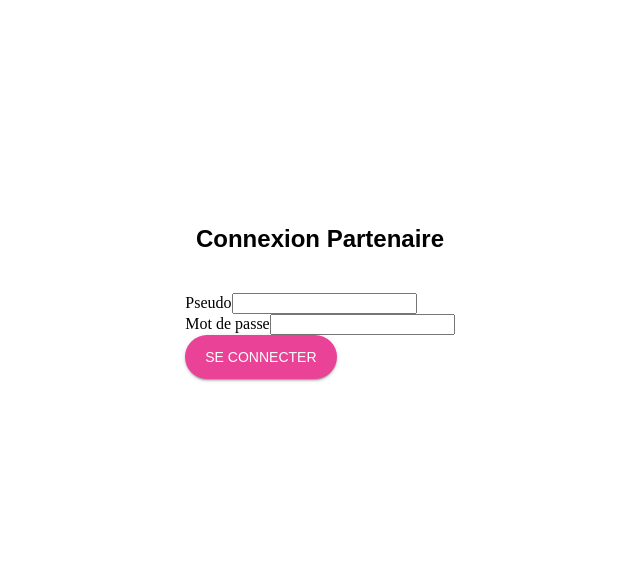
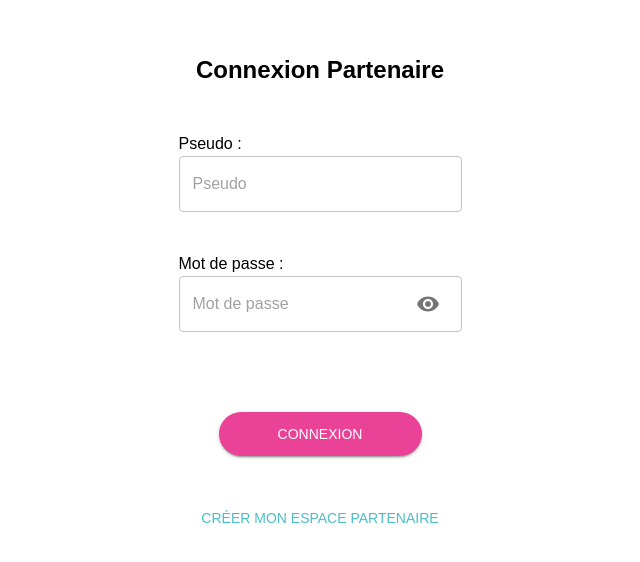
Before and after one commit to web-elixir/Espace-Partenaire, a React (Vite) app: page /login in a window 1280 px wide. Shown: the part 106-668 px from the top of the page, without its empty margins (320-960 px from the left). Built offline with nearby package versions, Linux system fonts and the light colour scheme.

Commit message:
config loginform

```diff
--- a/services/api.js
+++ b/services/api.js
@@ -1,4 +1,4 @@
-const API_URL = "http://localhost:1337/api";
+export const API_URL = "http://localhost:1337/api";
 
 export const createPartner = async (partnerData) => {
     const formData = new FormData();
--- /dev/null
+++ b/src/components/LoginForm.jsx
@@ -0,0 +1,117 @@
+import React, { useState } from 'react';
+import axios from 'axios';
+import { Typography, Box, Button, FormControl, TextField, InputAdornment, IconButton } from "@mui/material";
+import { Link, useNavigate } from "react-router-dom";
+import { Visibility, VisibilityOff } from '@mui/icons-material';
+import { API_URL } from '../../services/api';
+
+const LoginForm = () => {
+  const [pseudo, setPseudo] = useState('');
+  const [password, setPassword] = useState('');
+  const [message, setMessage] = useState('');
+  const [error, setError] = useState('');
+
+  // Fonction de gestion de la soumission du formulaire
+  const handleLogin = async (e) => {
+    e.preventDefault();
+
+    try {
+      const response = await axios.post(`${API_URL}/auth/partner-login`, {
+        pseudo,
+        password,
+      });
+
+      setMessage('Connexion réussie');
+      setError('');
+      localStorage.setItem('partnerId', response.data.partnerId);
+      window.location.href = '/';
+    } catch (err) {
+      if (!err.response) {
+        setError("Erreur serveur. Veuillez réessayer plus tard.");
+      } else if (err.response.status === 400) {
+        setError("Le pseudo ou le mot de passe est incorrect.");
+      } else if (err.response.status === 401) {
+        setError("Mot de passe incorrect.");
+      } else if (err.response.status === 404) {
+        setError("Pseudo introuvable.");
+      } else {
+        setError("Une erreur inattendue est survenue.");
+      }
+
+      setMessage('');
+      console.error('Login failed:', err);
+    }
+  };
+
+
+    // Afficher ou cacher le mot de passe
+    const [showPassword, setShowPassword] = useState(false);
+    const handleClickShowPassword = () => setShowPassword((show) => !show);
+    const handleMouseDownPassword = (event) => {
+        event.preventDefault();
+    };
+
+
+  return (
+    <Box
+      sx={{
+        display: "flex",
+        flexDirection: "column",
+        alignItems: "center",
+        justifyContent: "center",
+        height: "100vh",
+      }}
+    >
+      <Typography variant="h1" sx={{ fontSize: 24, marginBottom: 5, textAlign: "center" }}>
+        Connexion Partenaire
+      </Typography>
+      <FormControl sx={{ m: 1, maxWidth: 300 }}>
+        <Box sx={{ display: "flex", flexDirection: "column" }}>
+          <Typography>
+            Pseudo :
+          </Typography>
+          <TextField
+            value={pseudo}
+            onChange={(e) => setPseudo(e.target.value)}
+            placeholder="Pseudo"
+            sx={{ marginBottom: 5 }}
+          />
+          <Typography>
+            Mot de passe :
+          </Typography>
+          <TextField
+            value={password}
+            onChange={(e) => setPassword(e.target.value)}
+            placeholder="Mot de passe"
+            sx={{ marginBottom: 5 }}
+            type={showPassword ? "text" : "password"}
+            InputProps={{
+              endAdornment: (
+                <InputAdornment position="end">
+                  <IconButton
+                    aria-label="toggle password visibility"
+                    onClick={handleClickShowPassword}
+                    onMouseDown={handleMouseDownPassword}
+                  >
+                    {showPassword ? <VisibilityOff /> : <Visibility />}
+                  </IconButton>
+                </InputAdornment>
+              ),
+            }}
+          />
+          <Button type="submit" variant="contained" sx={{ m: 5 }} color="primary" onClick={handleLogin}>
+            Connexion
+          </Button>
+          {message && <Typography sx={{ textAlign: "center" }}>{message}</Typography>}
+          {error && <Typography sx={{ textAlign: "center" }} color="error">{error}</Typography>}
+
+          <Button sx={{ textAlign: "center" }} component={Link} to="/register" color="secondary">
+            Créer mon espace partenaire
+          </Button>
+        </Box>
+      </FormControl>
+    </Box>
+  );
+};
+
+export default LoginForm;
--- a/src/components/RegisterForm.jsx
+++ b/src/components/RegisterForm.jsx
@@ -1,8 +1,8 @@
 import React, { useState } from "react";
 import { TextField, FormControl, Box, Typography, Button, IconButton, InputAdornment } from "@mui/material";
-import { useNavigate } from "react-router-dom";
 import { Visibility, VisibilityOff } from "@mui/icons-material";
 import { createPartner } from "../../services/api";
+import { Link, useNavigate } from "react-router-dom";
 
 const RegisterForm = () => {
   const navigate = useNavigate();
@@ -55,7 +55,7 @@ const RegisterForm = () => {
       </Typography>
 
       <Box component="form" onSubmit={handleSubmit} sx={{ display: "flex", flexDirection: "column", alignItems: "center" }}>
-        <FormControl sx={{ m: 1, minWidth: 300 }} fullWidth>
+        <FormControl sx={{ m: 1, maxWidth: 300 }} fullWidth>
           <TextField
             name="name"
             label="Nom"
@@ -159,6 +159,9 @@ const RegisterForm = () => {
         <Button type="submit" variant="contained" sx={{ m: 5 }} color="secondary">
           Créer
         </Button>
+        <Button sx={{ textAlign: "center" }} component={Link} to="/login" color="primary">
+          Me connecter
+        </Button>
       </Box>
     </Box>
   );
--- a/src/screens/Home.jsx
+++ b/src/screens/Home.jsx
@@ -97,15 +97,30 @@ const Home = () => {
           height: "100vh",
         }}
       >
-        <Typography variant="h1" sx={{ fontSize: 24, marginBottom: 5, color: "red" }}>
-          {error}
+        <Typography variant="h1" sx={{ fontSize: 24, marginBottom: 5 }}>
+          Partenaire du plan des étudiants ?
         </Typography>
         <Button component={Link} to="/login" variant="contained" sx={{ m: 3 }}>
-          Se reconnecter
+          Connexion
+        </Button>
+        <Button
+          component={Link}
+          to="/register"
+          variant="contained"
+          color="secondary"
+          sx={{ m: 3 }}
+        >
+          Créer mon espace partenaire
         </Button>
       </Box>
     );
   }
+
+  const handleLogout = () => {
+    localStorage.removeItem("partnerId");
+    localStorage.removeItem("token");
+    navigate("/");
+  };
 
   return (
     <Box
@@ -128,6 +143,11 @@ const Home = () => {
           {/* Ajoutez d'autres informations selon vos besoins */}
         </Box>
       )}
+
+      {/* Ajouter un bouton pour se deconneter et cleur le token  */}
+      <Button variant="contained" sx={{ m: 3 }} color="secondary" onClick={handleLogout}>
+        Se déconnecter
+      </Button>
     </Box>
   );
 };
--- a/src/screens/Login.jsx
+++ b/src/screens/Login.jsx
@@ -1,77 +1,9 @@
-import React, { useState } from 'react';
-import axios from 'axios';
-import { Typography, Box, Button } from "@mui/material";
+import React from "react";
+import LoginForm from "../components/LoginForm";
 
 const Login = () => {
-  const [pseudo, setPseudo] = useState('');
-  const [password, setPassword] = useState('');
-  const [message, setMessage] = useState('');
-  const [error, setError] = useState('');
-
-  // Fonction de gestion de la soumission du formulaire
-  const handleLogin = async (e) => {
-    e.preventDefault();
-
-    try {
-      const response = await axios.post('http://localhost:1337/api/auth/partner-login', {
-        pseudo,
-        password,
-      });
-
-      setMessage('Connexion réussie');
-      setError('');
-
-      // Stocker uniquement l'ID du partenaire dans le localStorage
-      localStorage.setItem('partnerId', response.data.partnerId);
-
-      // Rediriger vers la page d'accueil
-      window.location.href = '/';
-    } catch (err) {
-      setError('Pseudo ou mot de passe incorrect');
-      setMessage('');
-      console.error('Login failed:', err);
-    }
-  };
-
   return (
-    <Box
-      sx={{
-        display: "flex",
-        flexDirection: "column",
-        alignItems: "center",
-        justifyContent: "center",
-        height: "100vh",
-      }}
-    >
-      <Typography variant="h1" sx={{ fontSize: 24, marginBottom: 5 }}>
-        Connexion Partenaire
-      </Typography>
-      <form onSubmit={handleLogin}>
-        <div>
-          <label>Pseudo</label>
-          <input
-            type="text"
-            value={pseudo}
-            onChange={(e) => setPseudo(e.target.value)}
-            required
-          />
-        </div>
-        <div>
-          <label>Mot de passe</label>
-          <input
-            type="password"
-            value={password}
-            onChange={(e) => setPassword(e.target.value)}
-            required
-          />
-        </div>
-        {message && <p style={{ color: 'green' }}>{message}</p>}
-        {error && <p style={{ color: 'red' }}>{error}</p>}
-        <Button type="submit" variant="contained" color="primary">
-          Se connecter
-        </Button>
-      </form>
-    </Box>
+    <LoginForm />
   );
 };
 
```
